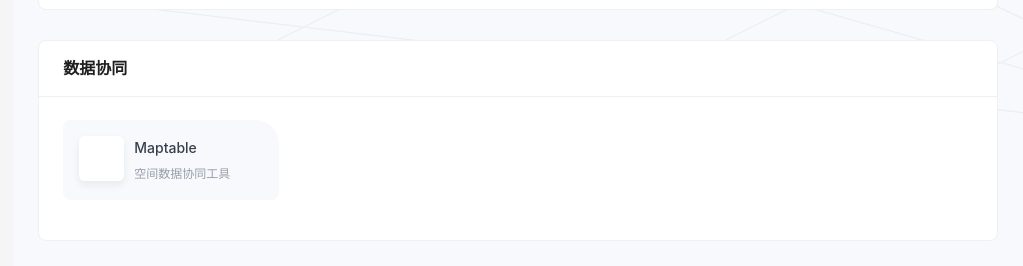
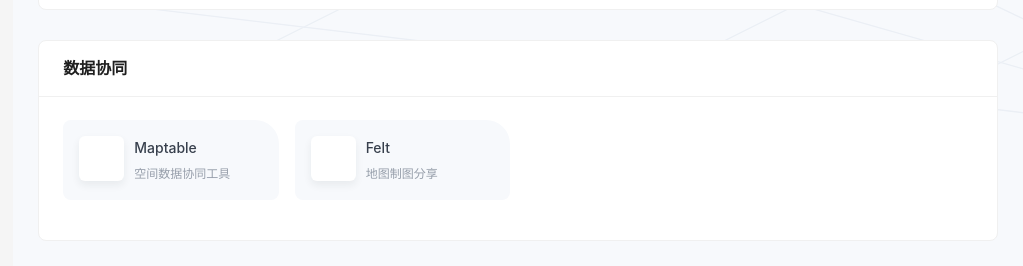
Before and after one commit to DipperMap/dippermap, a React (Create React App) app: page / in a window 1280 px wide. Shown: the part 1440-1706 px from the top of the page, without its empty margins (257-1280 px from the left). Built offline with nearby package versions, Linux system fonts and the light colour scheme.

Commit message:
docs: 更新数据

```diff
--- a/src/data/sites/main/groups/data_collaboration.ts
+++ b/src/data/sites/main/groups/data_collaboration.ts
@@ -13,5 +13,17 @@ export const DataCollaboration: IGroup = {
         site_url: "https://maptable.com/zh-cn/",
         order: 2,
         tags: ["GIS", "Web", "Data"],
-      }]
+      },
+      {
+        "icon": "https://app-assets.felt.com/images/felt-favicon-06e217d081cb4b0a09a450d82538a9b1.png?vsn=d",
+        "name": "Felt",
+        "en_name": "Felt",
+        "description": "地图制图分享",
+        "en_description": "Fast, flexible maps to grow your business",
+        "site_url": "https://felt.com",
+        "order": 1,
+        "tags": ["Crafts", "Marketplace", "Handmade"]
+      }
+
+    ]
 }
--- a/src/data/sites/main/groups/onlinemap.ts
+++ b/src/data/sites/main/groups/onlinemap.ts
@@ -6,7 +6,7 @@ export const OnlineMap: IGroup = {
     en_name: 'onlinemap',
     children: [
         {
-            icon: "https://www.tianditu.gov.cn/favicon.ico",
+            icon: "https://www.tianditu.gov.cn/static/favicon.ico",
             name: "天地图",
             en_name: "Tianditu",
             description: "天地图",
```
